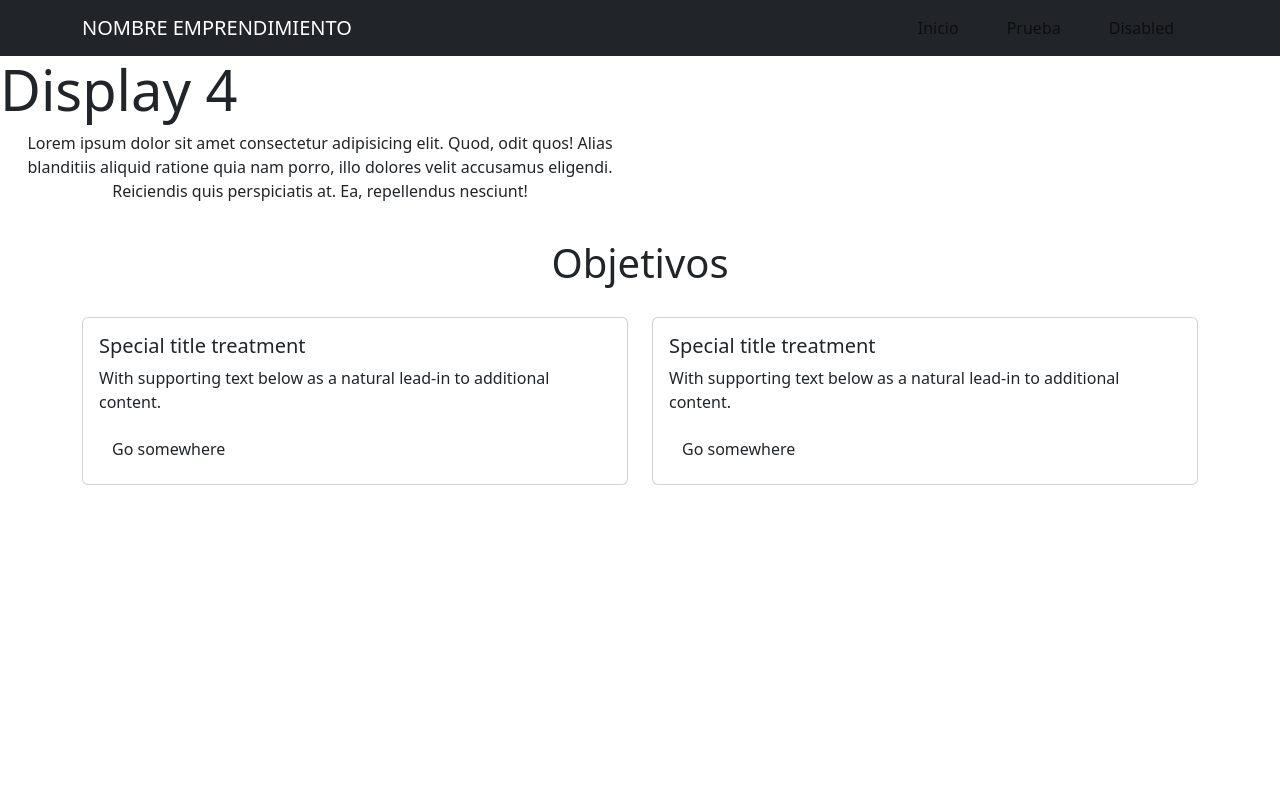
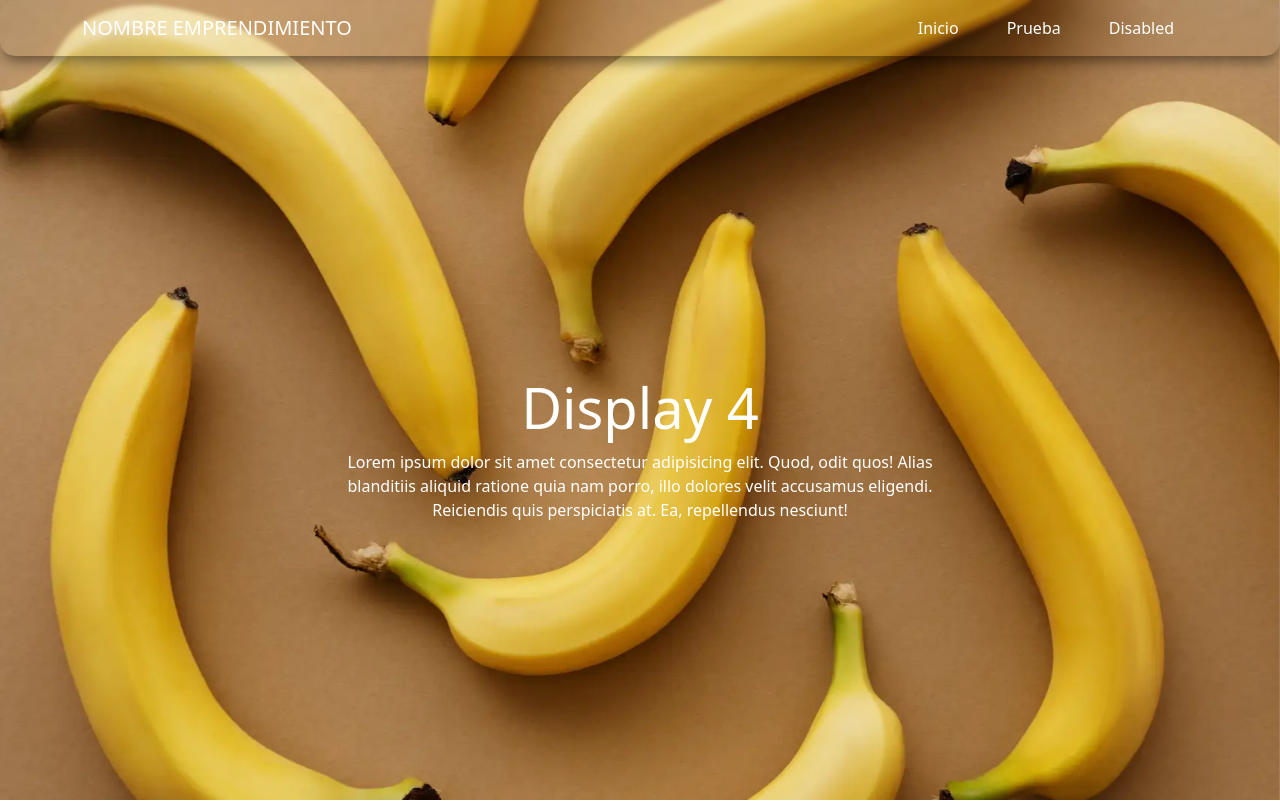
Before and after one commit to Cristian162004/cristian162004.github.io, a plain HTML site: page index.html in a window 1280 px wide. Shown: the top 802 px of the page. Drawn offline with nearby package versions, Linux system fonts and the light colour scheme; files whose address does not match are found by name.

Commit message:
Update index.html

```diff
--- a/index.html
+++ b/index.html
@@ -8,7 +8,7 @@
     <link href="https://cdn.jsdelivr.net/npm/bootstrap@5.3.2/dist/css/bootstrap.min.css"
     rel="stylesheet" integrity="sha384-T3c6CoIi6uLrA9TneNEoa7RxnatzjcDSCmG1MXxSR1GAsXEV/Dwwykc2MPK8M2HN"
     crossorigin="anonymous">
-    <link rel='stylesheet' type='text/css' media='screen' href='.\css\main.css'>
+    <link rel='stylesheet' type='text/css' media='screen' href='main.css'>
 
 
 </head>
```
